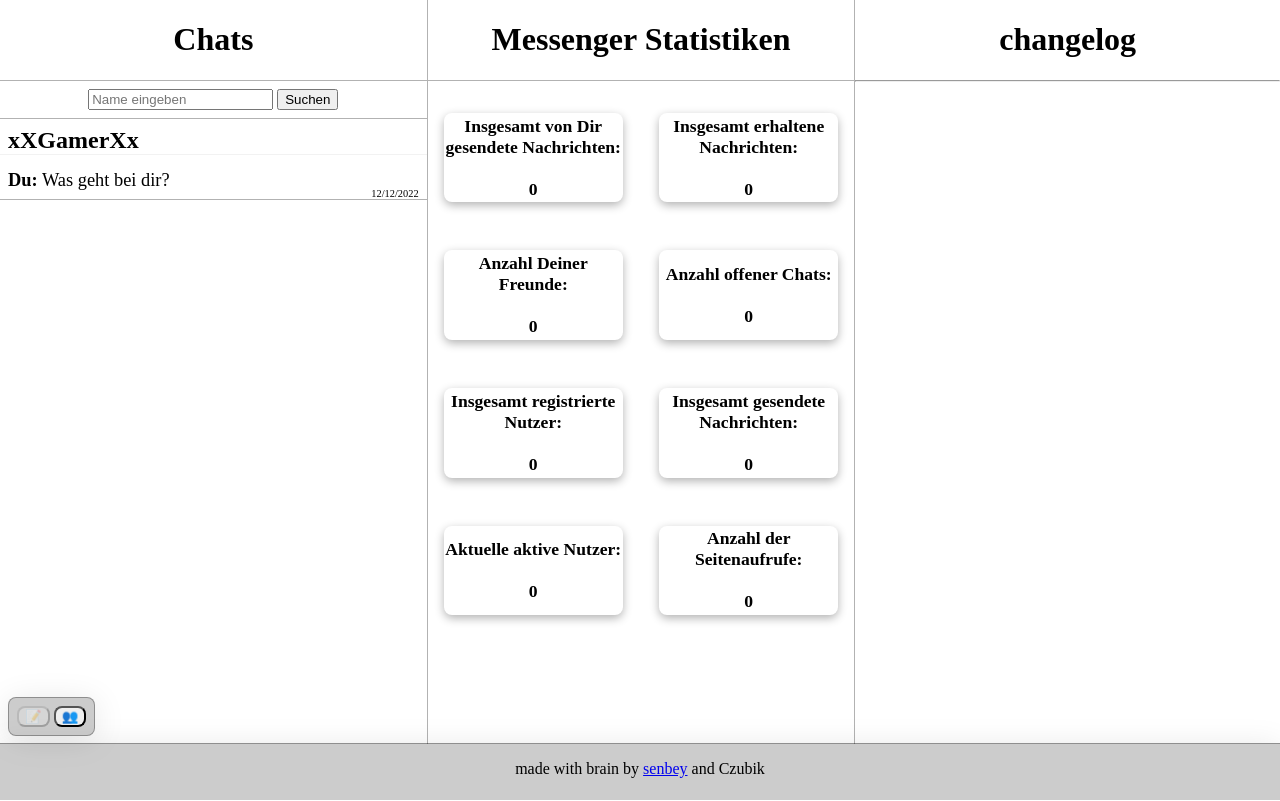
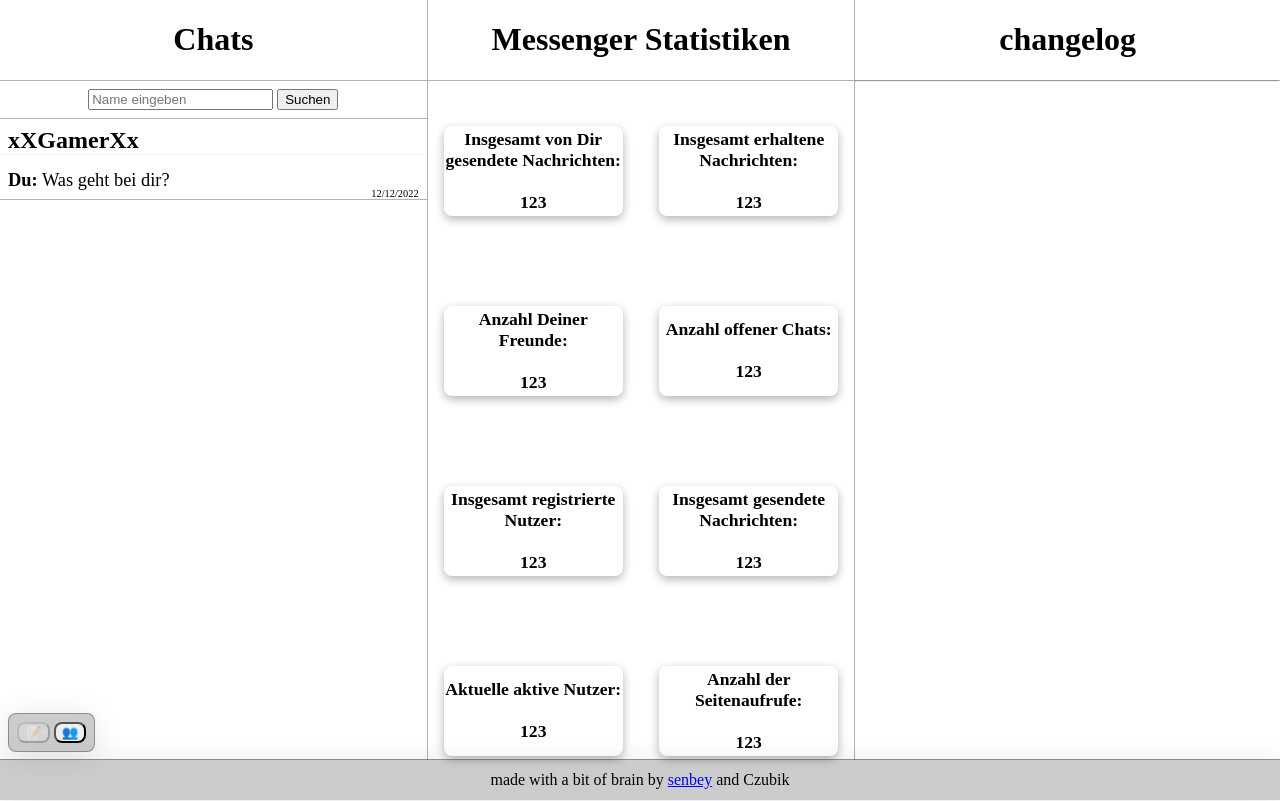
Before and after one commit to sxnbey/messingtopf, a PHP site: page / in a window 1280 px wide. Run offline with PHP 8.4, Linux system fonts and the light colour scheme.

Commit message:
vertically centered statistic boxes.

```diff
--- a/css/main.css
+++ b/css/main.css
@@ -18,7 +18,7 @@ p {
   flex: 1 1 auto;
   position: relative;
   text-align: center;
-  height: 93vh;
+  height: 95vh;
   max-width: calc(100vw / 3);
 }
 
@@ -103,14 +103,17 @@ p {
   display: flex;
   flex-wrap: wrap;
   justify-content: space-between;
+  align-items: center;
   border-top: 0.063rem solid rgba(0, 0, 0, 0.3);
+  height: 90vh;
 }
 
 .box {
   width: 14vw;
   height: 7vw;
   margin: 2vh;
-  margin-top: 4vh;
+  margin-top: auto;
+  margin-bottom: auto;
   box-shadow: 0 0.2rem 0.6rem rgba(0, 0, 0, 0.3);
   display: flex;
   justify-content: center;
@@ -127,14 +130,15 @@ p {
 /* styling and positioning of the footer. */
 
 footer {
-  position: absolute;
+  position: fixed;
   bottom: 0;
   left: 0;
   right: 0;
-  width: 100vw;
-  height: 7vh;
+  display: flex;
+  align-items: center;
+  justify-content: center;
+  height: 5vh;
   text-align: center;
-
   border-top: 0.063rem solid rgba(0, 0, 0, 0.3);
   background: rgba(0, 0, 0, 0.2);
   box-shadow: 0 0.25rem 2rem rgba(0, 0, 0, 0.1);
--- a/index.html
+++ b/index.html
@@ -42,6 +42,7 @@
         <h1>Messenger Statistiken</h1>
 
         <div id="statsContent" class="boxParent">
+          <!-- every box with a statistic inside it. -->
           <div class="box">
             <p>
               Insgesamt von Dir gesendete Nachrichten:<br /><br /><span
@@ -111,7 +112,7 @@
 
     <footer id="footer">
       <p>
-        made with brain by
+        made with a bit of brain by
         <a href="https://senbey.net" target="_blank">senbey</a> and Czubik
       </p>
     </footer>
--- a/js/main.js
+++ b/js/main.js
@@ -62,9 +62,18 @@ document.addEventListener("DOMContentLoaded", function () {
   );
 
   // i make an array where are all the objects with the id and value of each box of the statistic page.
-  // i use these objects to put the value in these boxes. => ./js/functions.js line
+  // i use these objects to put the value in these boxes. => ./js/functions.js line 107
 
-  [{ id: "sentMessagesCount", value: "" }];
+  [
+    { id: "sentMessagesCount", value: 123 },
+    { id: "receivedMessagesCount", value: 123 },
+    { id: "friendCount", value: 123 },
+    { id: "openChatCount", value: 123 },
+    { id: "registeredUserCount", value: 123 },
+    { id: "allSentMessagesCount", value: 123 },
+    { id: "onlineUserCount", value: 123 },
+    { id: "pageViewCount", value: 123 },
+  ].forEach((i) => addStats(i));
 });
 
 // as you recommended me one day, i put all the functions in a seperate file to make it easier to view and understand the code.
```
